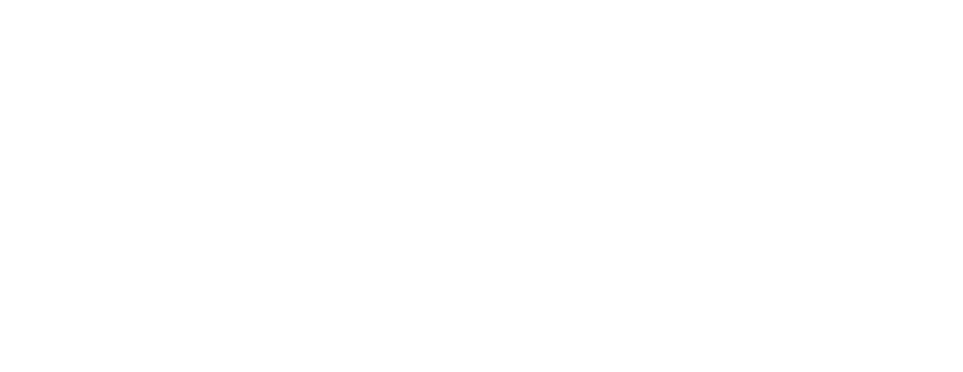
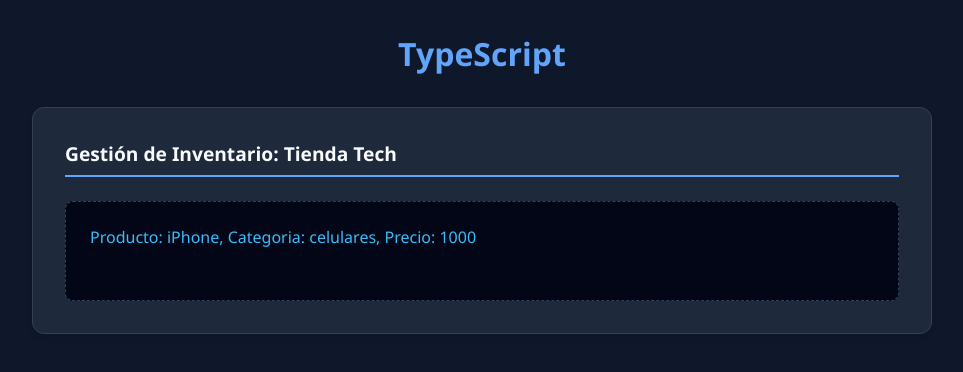
Before and after one commit to SashaZubiria20/aprendiendo-TypeScript, a website built with Vite: page index.html in a window 1280 px wide. Shown: the whole page, without its empty margins (158-1121 px from the left). Built offline with nearby package versions, Linux system fonts and the light colour scheme.

Commit message:
Bloque funciones: parámetros, retornos y tipo void

```diff
--- a/index.html
+++ b/index.html
@@ -8,6 +8,17 @@
     <title>aprendiendo-typescript</title>
   </head>
   <body>
+    <main class="contenedorPrincipal">
+    <h1 class="tituloPrincipal">TypeScript</h1>
+
+    <!-- Sección para el Ejercicio de Funciones -->
+    <section id="seccionProductos" class="tarjetaEjercicio">
+        <h2 class="tituloSeccion">Gestión de Inventario: Tienda Tech</h2>
+        <div id="pantallaProductos" class="pantallaVisual">
+        </div>
+    </section>
+
+</main>
     <div id="app"></div>
     <script type="module" src="/src/main.ts"></script>
   </body>
--- /dev/null
+++ b/src/funciones.ts
@@ -0,0 +1,41 @@
+// Funciones
+
+
+const suma = (n1: number, n2: number): number => {
+    return n1+n2;
+}
+console.log(suma(3,4));
+
+const toUpper = (str: string) => str.toUpperCase()
+console.log(toUpper('hola'));
+
+const sayHellow = () => {
+    console.log('Hellow')
+}
+sayHellow()
+
+
+/******************Ejercicios********************/
+type Producto = {
+    nombre: string;
+    categoria: 'celulares' | 'laptops' | 'accesorios';
+    precio: number;
+    estaDisponible: boolean;
+}
+
+const mostrarProducto = (producto: Producto): string => {
+    return `Producto: ${producto.nombre}, Categoria: ${producto.categoria}, Precio: ${producto.precio}`;
+}
+
+const pantallaProductos = document.getElementById('pantallaProductos');
+
+
+if (pantallaProductos){
+    const nuevoProducto: Producto = {
+        nombre: 'iPhone',
+        categoria: 'celulares',
+        precio: 1000,
+        estaDisponible: true
+    };
+    pantallaProductos.innerHTML = mostrarProducto(nuevoProducto)
+};
--- a/src/main.ts
+++ b/src/main.ts
@@ -1,2 +1,3 @@
-import './tiposDeDatos';
-import './tiposDeDatosAvanzados';
+//import './tiposDeDatos';
+//import './tiposDeDatosAvanzados';
+import './funciones';
--- a/src/style.css
+++ b/src/style.css
@@ -0,0 +1,49 @@
+* {
+    margin: 0;
+    padding: 0;
+    box-sizing: border-box;
+    font-family: 'Segoe UI', Tahoma, Geneva, Verdana, sans-serif;
+}
+
+body {
+    background-color: #0f172a;
+    color: #f8fafc;
+    padding: 2rem;
+}
+
+/* CLASES DE DISEÑO */
+.contenedorPrincipal {
+    max-width: 900px;
+    margin: 0 auto;
+}
+
+.tituloPrincipal {
+    text-align: center;
+    color: #60a5fa;
+    margin-bottom: 2rem;
+}
+
+/* Funciones*/
+.tarjetaEjercicio {
+    background-color: #1e293b;
+    border-radius: 12px;
+    padding: 2rem;
+    border: 1px solid #334155;
+    box-shadow: 0 4px 6px -1px rgba(0, 0, 0, 0.1);
+}
+
+.tituloSeccion {
+    border-bottom: 2px solid #60a5fa;
+    padding-bottom: 0.5rem;
+    margin-bottom: 1.5rem;
+    font-size: 1.2rem;
+}
+
+.pantallaVisual {
+    background-color: #020617;
+    padding: 1.5rem;
+    border-radius: 8px;
+    min-height: 100px;
+    color: #38bdf8;
+    border: 1px dashed #334155;
+}
```
Also changed, not shown: src/reglas.md (+13 -4 lines).
